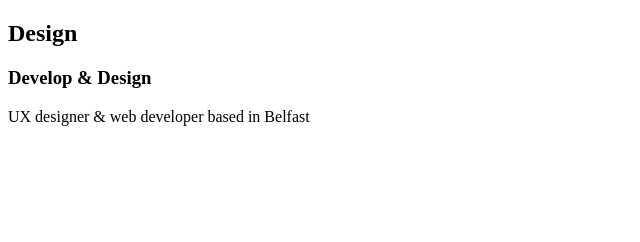
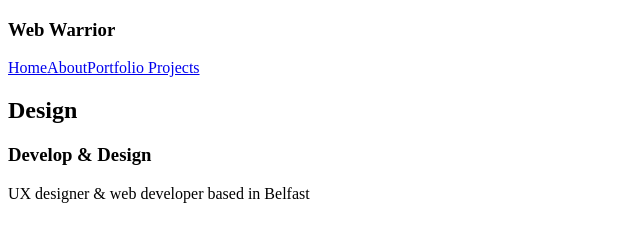
Before and after one commit to Janirudev/Gatsby-Web-Warrior-Blog-Test-Website, a Gatsby site: page / in a window 1280 px wide. Shown: the whole page, without its empty margins (0-640 px from the left). Built offline with nearby package versions, Linux system fonts and the light colour scheme; Gatsby itself is replaced by a stand-in of ours.

Commit message:
Navbar & Gatsby Link

```diff
--- /dev/null
+++ b/src/components/Navbar.js
@@ -0,0 +1,17 @@
+import {Link} from 'gatsby'
+import React from 'react'
+
+function Navbar() {
+  return (
+    <nav>
+      <h1>Web Warrior</h1>
+      <div className="links">
+        <Link to="/">Home</Link>
+        <Link to="/about">About</Link>
+        <Link to="/projects">Portfolio Projects</Link>
+      </div>
+    </nav>
+  )
+}
+
+export default Navbar
--- a/src/pages/index.js
+++ b/src/pages/index.js
@@ -1,8 +1,10 @@
 import React from "react"
+import Navbar from "../components/Navbar"
 
 export default function Home() {
   return (
     <section>
+      <Navbar />
       <div>
         <h2>Design</h2>
         <h3>Develop & Design</h3>
```
Also changed, not shown: src/pages/projects/test.js (deleted, +0 -9 lines).
